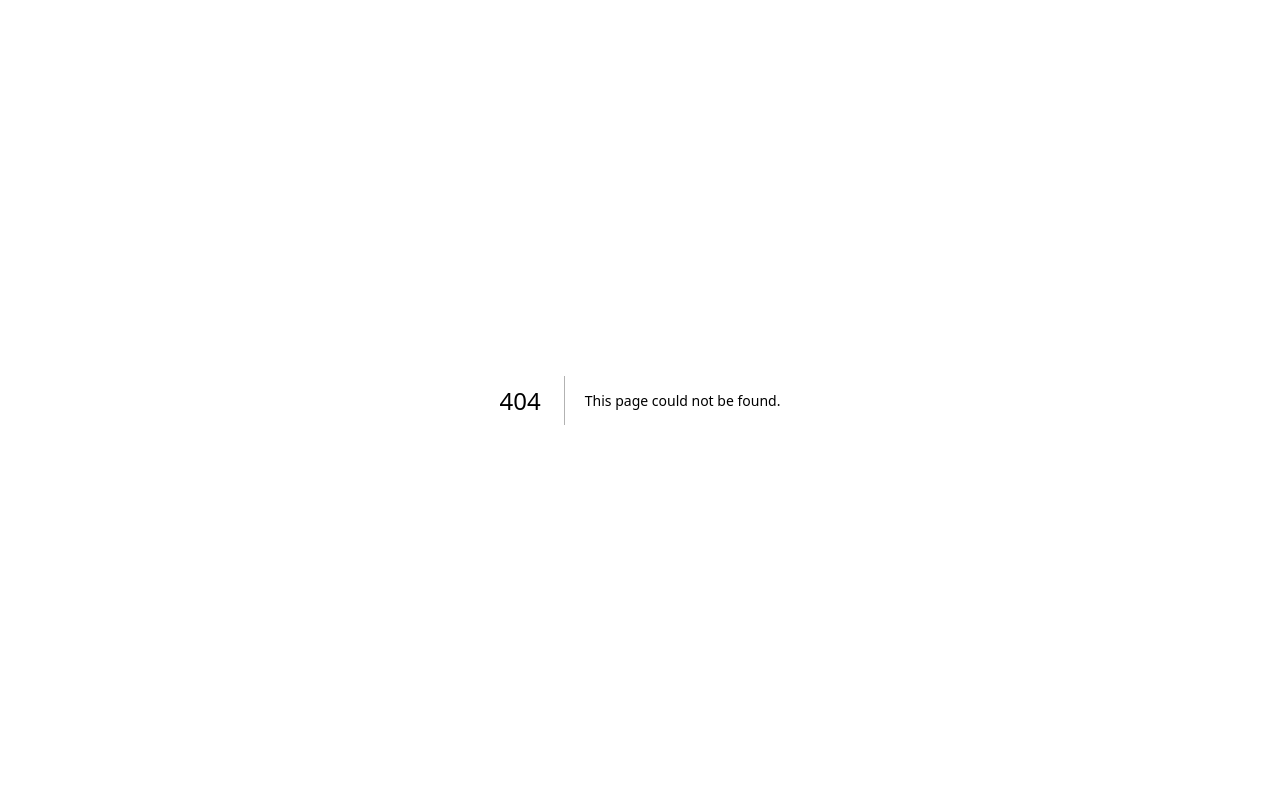
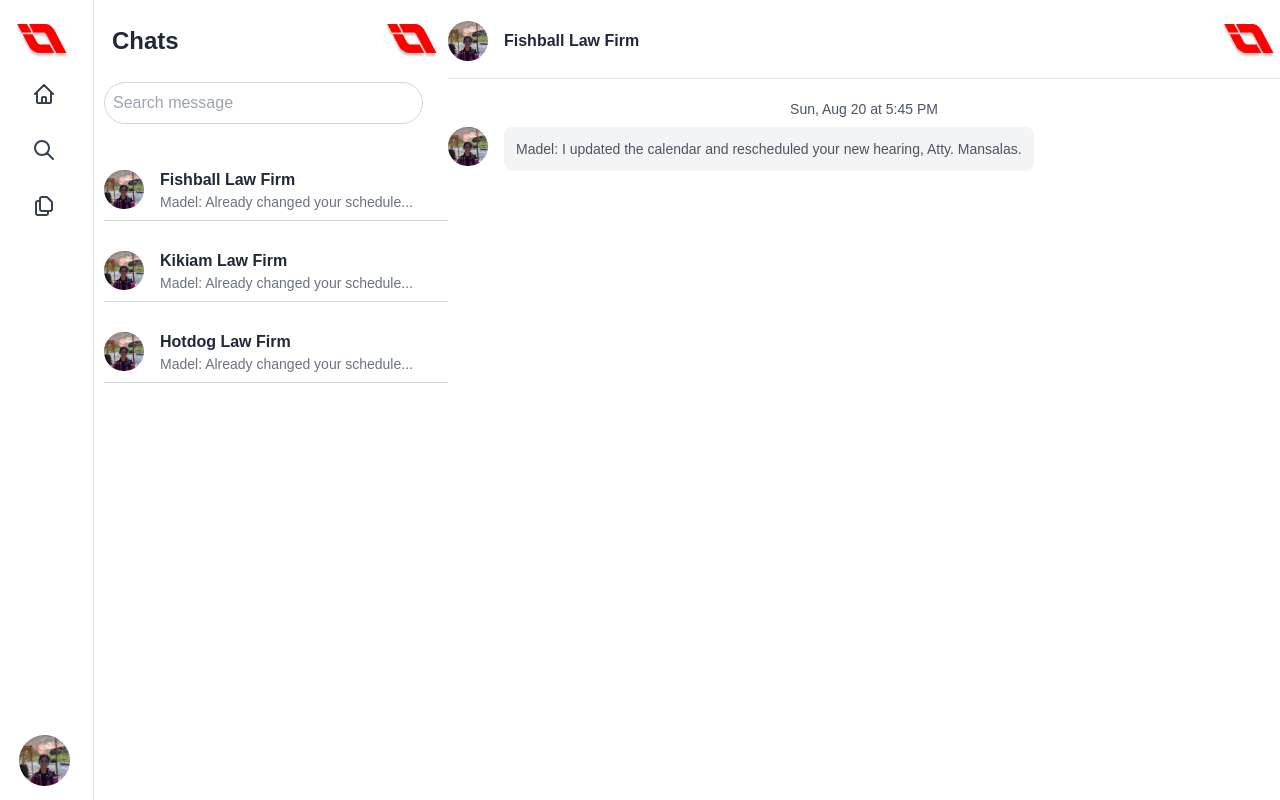
Before and after one commit to meri-hane/ulapactivity, a Next.js app in the folder ulap.org/: page /homechat in a window 1280 px wide. Before the commit this address had no page. Built offline with nearby package versions, Linux system fonts and the light colour scheme.

Commit message:
added homechat [unfinished]

```diff
--- /dev/null
+++ b/ulap.org/src/app/homechat/page.js
@@ -0,0 +1,176 @@
+import Image from "next/image";
+import i7 from "../../app/assets/img/IntelliSeven_Logo 1.png";
+import mj from "../../app/assets/img/profile.jpg";
+
+export default function HomeChat() {
+    return (
+        <>
+            <aside id="logo-sidebar" className="fixed top-0 left-0 z-40 w-30 h-screen pt-5 transition-transform -translate-x-full bg-white border-r border-gray-200 sm:translate-x-0" aria-label="Sidebar">
+                <div className="lg:px-5 lg:pl-3">
+                    <div className="logo">
+                        <Image
+                            src={i7}
+                            alt="IntelliSeven Logo"
+                            width={61}
+                            height={42}
+                        />
+                    </div>
+                </div>
+                <div className="h-full px-3 pb-4 overflow-y-auto bg-white">
+                    <div className="flex flex-col items-center w-16 h-full overflow-hidden text-gray-700 rounded">
+
+
+                            <a className="flex items-center justify-center w-12 h-12 mt-2 rounded hover:bg-gray-300" href="#">
+                                <svg className="w-6 h-6 stroke-current" xmlns="http://www.w3.org/2000/svg" fill="none" viewBox="0 0 24 24" stroke="currentColor">
+                                    <path strokeLinecap="round" strokeLinejoin="round" strokeWidth={2} d="M3 12l2-2m0 0l7-7 7 7M5 10v10a1 1 0 001 1h3m10-11l2 2m-2-2v10a1 1 0 01-1 1h-3m-6 0a1 1 0 001-1v-4a1 1 0 011-1h2a1 1 0 011 1v4a1 1 0 001 1m-6 0h6" />
+                                </svg>
+                            </a>
+                            <a className="flex items-center justify-center w-12 h-12 mt-2 rounded hover:bg-gray-300" href="#">
+                                <svg className="w-6 h-6 stroke-current" xmlns="http://www.w3.org/2000/svg" fill="none" viewBox="0 0 24 24" stroke="currentColor">
+                                    <path strokeLinecap="round" strokeLinejoin="round" strokeWidth={2} d="M21 21l-6-6m2-5a7 7 0 11-14 0 7 7 0 0114 0z" />
+                                </svg>
+                            </a>
+
+                            <a className="flex items-center justify-center w-12 h-12 mt-2 rounded hover:bg-gray-300" href="#">
+                                <svg className="w-6 h-6 stroke-current" xmlns="http://www.w3.org/2000/svg" fill="none" viewBox="0 0 24 24" stroke="currentColor">
+                                    <path strokeLinecap="round" strokeLinejoin="round" strokeWidth={2} d="M8 7v8a2 2 0 002 2h6M8 7V5a2 2 0 012-2h4.586a1 1 0 01.707.293l4.414 4.414a1 1 0 01.293.707V15a2 2 0 01-2 2h-2M8 7H6a2 2 0 00-2 2v10a2 2 0 002 2h8a2 2 0 002-2v-2" />
+                                </svg>
+                            </a>
+
+                        <div className="profile mt-auto mb-10">
+                        <Image
+                            src={mj}
+                            alt="Profile"
+                            width={51}
+                            height={32}
+                            className="rounded-full"
+                        />
+                        </div>
+
+
+                    </div>
+
+                </div>
+
+            </aside>
+            <div className="fixed top-0 left-20 w-96 h-screen pt-5 border-r border-gray-200">
+    <div className="flex justify-between items-center px-5">
+        <h1 className="text-gray-800 font-semibold text-2xl lg:px-3">Chats</h1>
+        <div className="flex-shrink-0">
+            <Image
+                src={i7}
+                alt="IntelliSeven Logo"
+                width={61}
+                height={42}
+            />
+        </div>
+    </div>
+
+    <div className="lg:px-10 lg:pl-6 mt-5">
+        <div className="create">
+        <input
+          type="search"
+          placeholder="Search message"
+          className="border border-gray-300 rounded-full p-2 mb-4 w-full text-gray-800"
+        />
+        </div>
+    </div>
+
+    <div className="lg:px-30  lg:pl-6 mt-5">
+        <div className="chat-item flex items-center py-2 border-b border-gray-300">
+            <Image
+                src={mj}
+                alt="Chat"
+                width={40}
+                height={40}
+                className="rounded-full mr-4"
+            />
+            <div>
+                <p className="text-gray-800 font-semibold">Fishball Law Firm</p>
+                <p className="text-gray-500 text-sm">Madel: Already changed your schedule...</p>
+            </div>
+        </div>
+    </div>
+
+    <div className="lg:px-30  lg:pl-6 mt-5">
+        <div className="chat-item flex items-center py-2 border-b border-gray-300">
+            <Image
+                src={mj}
+                alt="Chat"
+                width={40}
+                height={40}
+                className="rounded-full mr-4"
+            />
+            <div>
+                <p className="text-gray-800 font-semibold">Kikiam Law Firm</p>
+                <p className="text-gray-500 text-sm">Madel: Already changed your schedule...</p>
+            </div>
+        </div>
+    </div>
+
+    <div className="lg:px-30  lg:pl-6 mt-5">
+        <div className="chat-item flex items-center py-2 border-b border-gray-300">
+            <Image
+                src={mj}
+                alt="Chat"
+                width={40}
+                height={40}
+                className="rounded-full mr-4"
+            />
+            <div>
+                <p className="text-gray-800 font-semibold">Hotdog Law Firm</p>
+                <p className="text-gray-500 text-sm">Madel: Already changed your schedule...</p>
+            </div>
+        </div>
+    </div>
+
+
+
+</div>
+
+<aside>
+<div className="fixed top-0 right-0 w-[calc(90%-20rem)] h-screen pt-5 bg-white">
+
+<div className="flex flex-col h-full">
+    <div className="flex justify-between items-center pb-4 border-b border-gray-200">
+        <div className="flex items-center">
+            <Image
+                src={mj}
+                alt="Mansala Law Firm"
+                width={40}
+                height={40}
+                className="rounded-full mr-4"
+            />
+            <p className="font-semibold text-gray-800">Fishball Law Firm</p>
+        </div>
+        <div className="flex-shrink-0">
+            <Image src={i7} alt="IntelliSeven Logo" width={61} height={42} />
+        </div>
+    </div>
+
+            <div className="flex-1 overflow-y-auto mt-5">
+                <div className="text-gray-600 text-sm text-center">
+                    <p className="mb-2">Sun, Aug 20 at 5:45 PM</p>
+                    <div className="flex items-start mb-4">
+                        <Image
+                            src={mj}
+                            alt="User"
+                            width={40}
+                            height={40}
+                            className="rounded-full mr-4"
+                        />
+                        <div className="bg-gray-100 p-3 rounded-lg">
+                            <p>Madel: I updated the calendar and rescheduled your new hearing, Atty. Mansalas.</p>
+                        </div>
+                    </div>
+                    </div>
+                    </div>
+
+                    </div>
+                    </div>
+</aside>
+
+
+        </>
+    );
+}
--- a/ulap.org/src/app/login/page.js
+++ b/ulap.org/src/app/login/page.js
@@ -1,5 +1,6 @@
 import Image from "next/image";
 import i7 from "../../app/assets/img/IntelliSeven_Logo 1.png"; // Ensure the path is correct
+import Link from "next/link";
 
 export default function Login() {
   return (
@@ -33,9 +34,12 @@ export default function Login() {
           className="border border-gray-300 rounded-full p-2 mb-4 w-full text-gray-800"
         />
 
-        <button className="bg-red-500 text-white font-bold py-2 px-4 rounded-full w-full hover:bg-red-600 transition duration-300">
+        <Link href="/homechat">
+        <button className="bg-red-500 text-white font-bold py-3 px-20 rounded-full w-full hover:bg-red-600 transition duration-300">
           Continue
         </button>
+        </Link>
+
 
         <div className="items-center mt-4">
           <input type="checkbox" id="keepSignedIn" className="mr-2" />
--- a/ulap.org/src/app/page.js
+++ b/ulap.org/src/app/page.js
@@ -45,10 +45,10 @@ export default function Home() {
                 Switch Account
               </a>
 
-          <div className="h-10" /> {/* Add a spacer div with a height of 10 */}
+          <div className="h-10" />
           <div className="flex gap-4 mt-6">
           <Image
-              src={appStore} // Replace with your App Store image variable
+              src={appStore}
               alt="App Store"
               className="h-[80px] w-[200px] object-contain"
             />
```
Also changed, not shown: ulap.org/src/app/assets/img/profile.jpg (added), ulap.org/src/app/login/page.css (deleted).
